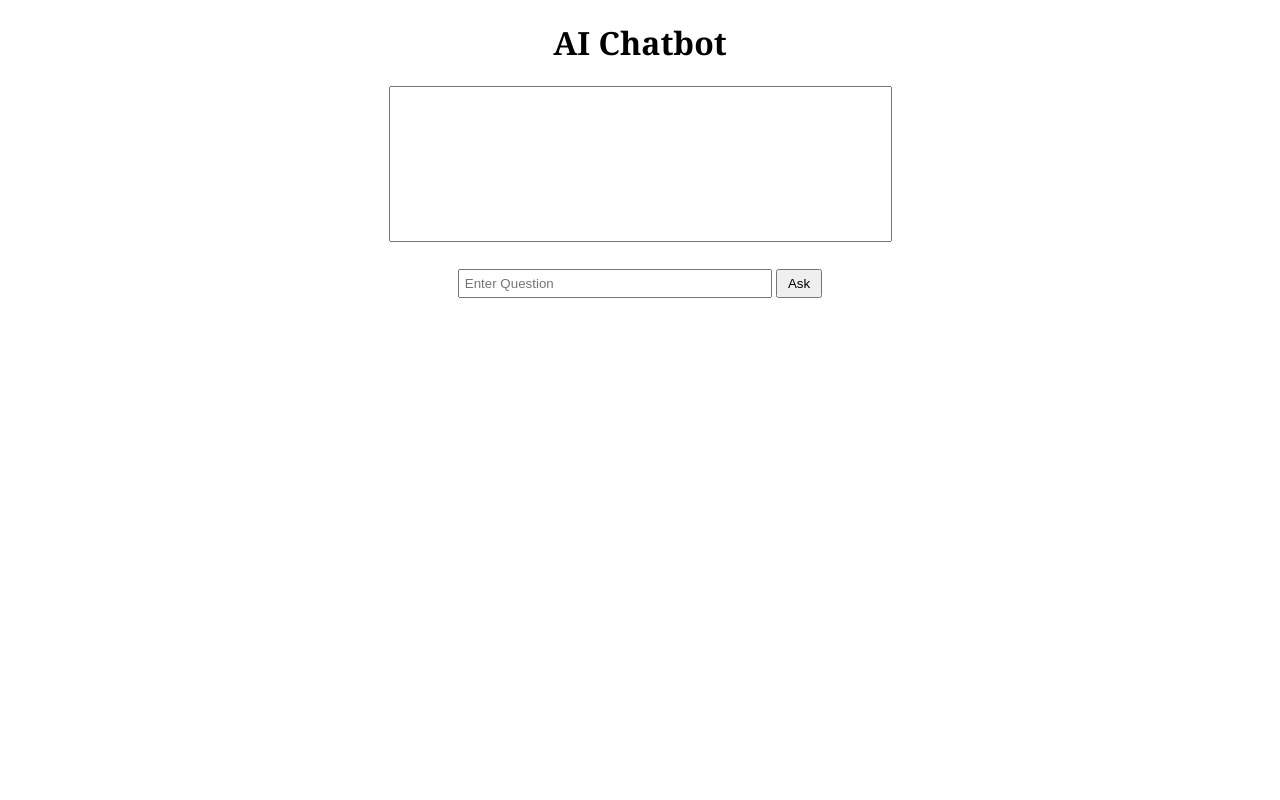
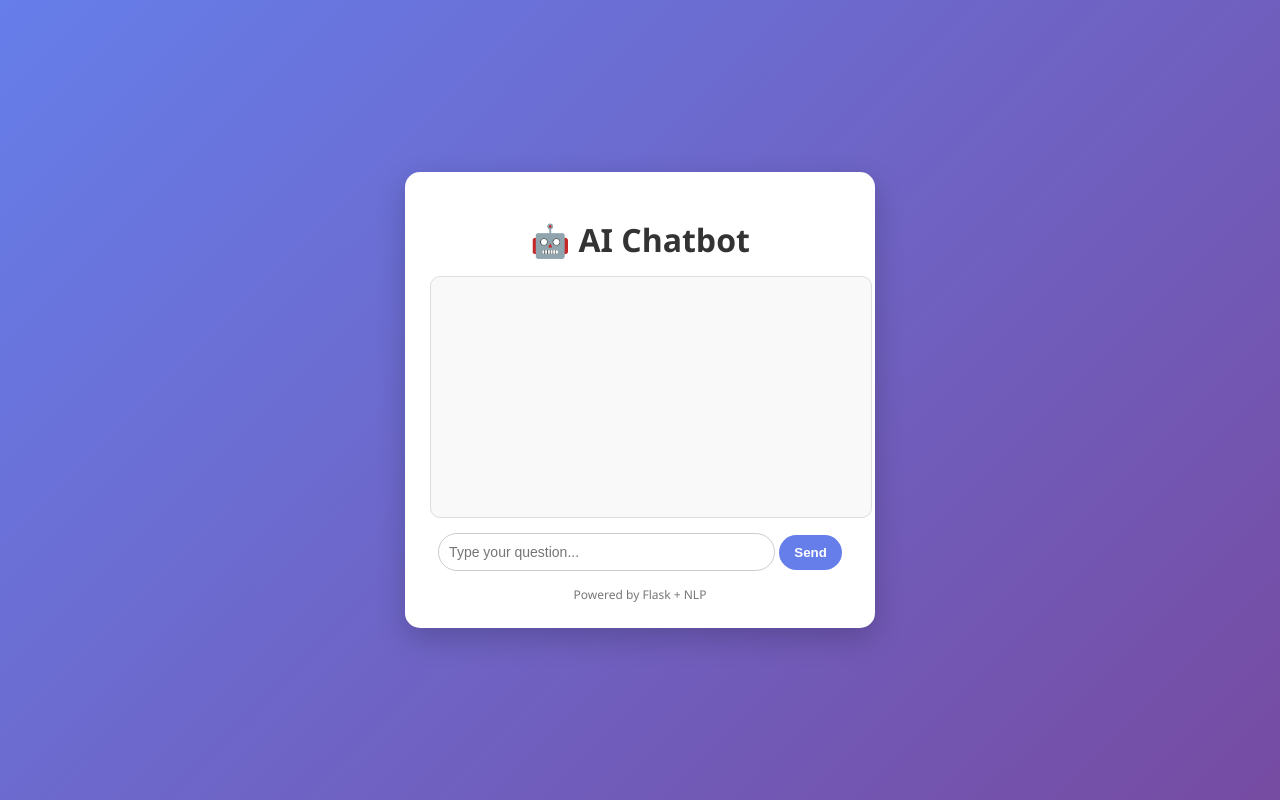
Before and after one commit to dipesh27kodak/chatbot, a Flask app: page / in a window 1280 px wide. Run offline with Flask 3, Linux system fonts and the light colour scheme.

Commit message:
Update UI design

```diff
--- a/templates/home.html
+++ b/templates/home.html
@@ -2,26 +2,102 @@
 <html>
 <head>
     <title>AI Chatbot</title>
+
     <style>
-        body { text-align: center; font-family: Cambria; }
-        textarea { resize: none; text-align: left; }
-        input { width: 300px; padding: 5px; }
-        button { padding: 5px 10px; }
+        body {
+            margin: 0;
+            padding: 0;
+            font-family: 'Segoe UI', sans-serif;
+            background: linear-gradient(135deg, #667eea, #764ba2);
+            display: flex;
+            justify-content: center;
+            align-items: center;
+            height: 100vh;
+        }
+
+        .chat-container {
+            background: white;
+            width: 420px;
+            padding: 25px;
+            border-radius: 15px;
+            box-shadow: 0px 10px 30px rgba(0,0,0,0.2);
+            text-align: center;
+        }
+
+        h1 {
+            margin-bottom: 15px;
+            color: #333;
+        }
+
+        textarea {
+            width: 100%;
+            height: 220px;
+            resize: none;
+            border-radius: 10px;
+            border: 1px solid #ddd;
+            padding: 10px;
+            font-size: 14px;
+            background: #f9f9f9;
+            outline: none;
+        }
+
+        input {
+            width: 75%;
+            padding: 10px;
+            border-radius: 25px;
+            border: 1px solid #ccc;
+            outline: none;
+            font-size: 14px;
+            margin-top: 10px;
+        }
+
+        button {
+            padding: 10px 15px;
+            border-radius: 25px;
+            border: none;
+            background: #667eea;
+            color: white;
+            font-weight: bold;
+            cursor: pointer;
+            transition: 0.3s;
+        }
+
+        button:hover {
+            background: #5a67d8;
+            transform: scale(1.05);
+        }
+
+        .footer {
+            margin-top: 15px;
+            font-size: 12px;
+            color: #777;
+        }
     </style>
+
 </head>
+
 <body>
 
-    <h1>AI Chatbot</h1>
+    <div class="chat-container">
 
-    <form method="POST">
-        <textarea name="chat" rows="10" cols="60" readonly>
+        <h1>🤖 AI Chatbot</h1>
+
+        <form method="POST">
+            <textarea name="chat" readonly>
 {{ chat if chat else "" }}
-        </textarea>
-        <br><br>
+            </textarea>
 
-        <input type="text" name="qts" placeholder="Enter Question" required>
-        <button type="submit">Ask</button>
-    </form>
+            <br>
+
+            <input type="text" name="qts" placeholder="Type your question..." required>
+            <button type="submit">Send</button>
+        </form>
+
+        <div class="footer">
+            Powered by Flask + NLP
+        </div>
+
+    </div>
 
 </body>
 </html>
```
